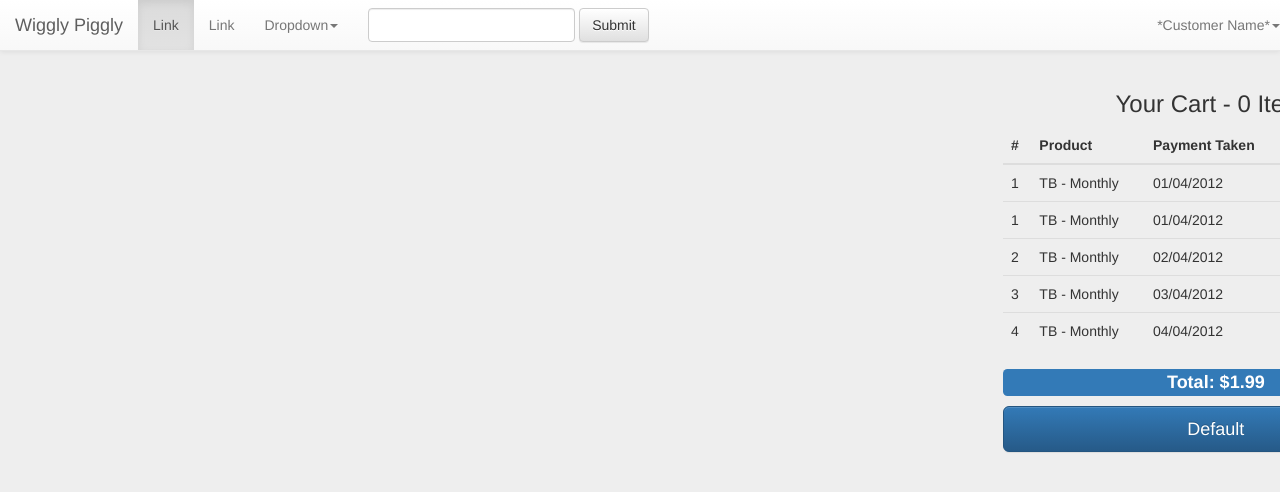
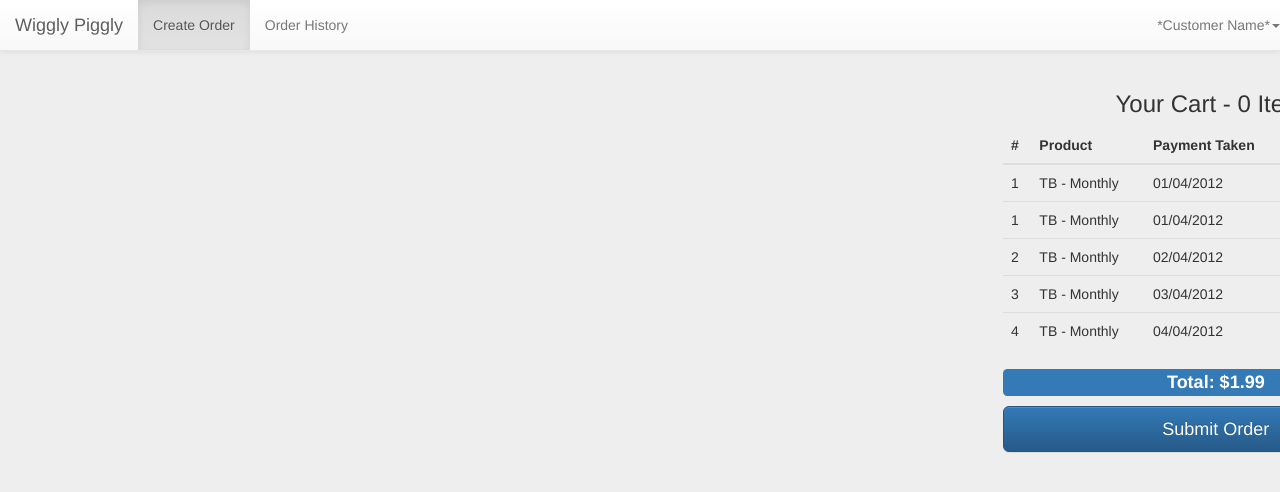
Before and after one commit to revelsn/CS3389-Spring-2017-Group2, a PHP site: page /customerDash.php in a window 1280 px wide. Shown: the top 492 px of the page. Run offline with PHP 8.4, Linux system fonts and the light colour scheme; data that the repository does not hold is empty; some libraries are stand-ins or nearby versions.

Commit message:
Removed Extra Links in Header of User Dashboard Page
Registration and Login pages now link to each other. See webpages chart
in Google Drive.

```diff
--- a/customerDash.php
+++ b/customerDash.php
@@ -30,61 +30,21 @@
                 <div class="collapse navbar-collapse" id="bs-example-navbar-collapse-1">
                     <ul class="nav navbar-nav">
                         <li class="active">
-                            <a href="#">Link</a>
+                            <a href="#">Create Order</a>
                         </li>
                         <li>
-                            <a href="#">Link</a>
-                        </li>
-                        <li class="dropdown">
-                            <a href="#" class="dropdown-toggle" data-toggle="dropdown">Dropdown<strong class="caret"></strong></a>
-                            <ul class="dropdown-menu">
-                                <li>
-                                    <a href="#">Action</a>
-                                </li>
-                                <li>
-                                    <a href="#">Another action</a>
-                                </li>
-                                <li>
-                                    <a href="#">Something else here</a>
-                                </li>
-                                <li class="divider">
-                                </li>
-                                <li>
-                                    <a href="#">Separated link</a>
-                                </li>
-                                <li class="divider">
-                                </li>
-                                <li>
-                                    <a href="#">One more separated link</a>
-                                </li>
-                            </ul>
+                            <a href="#">Order History</a>
                         </li>
                     </ul>
-                    <form class="navbar-form navbar-left" role="search">
-                        <div class="form-group">
-                            <input class="form-control" type="text" />
-                        </div>
-                        <button type="submit" class="btn btn-default">
-                            Submit
-                        </button>
-                    </form>
                     <ul class="nav navbar-nav navbar-right">
                         <li class="dropdown">
                             <a href="#" class="dropdown-toggle" data-toggle="dropdown">*Customer Name*<strong class="caret"></strong></a>
                             <ul class="dropdown-menu">
                                 <li>
-                                    <a href="#">Action</a>
+                                    <a href="#">Profile</a>
                                 </li>
                                 <li>
-                                    <a href="#">Another action</a>
-                                </li>
-                                <li>
-                                    <a href="#">Something else here</a>
-                                </li>
-                                <li class="divider">
-                                </li>
-                                <li>
-                                    <a href="#">Separated link</a>
+                                    <a href="# ">Sign out</a>
                                 </li>
                             </ul>
                         </li>
@@ -198,7 +158,7 @@
                 </tbody>
             </table> <h3><span class="label label-primary" style="display: block">Total: $1.99</span></h3>
             <button type="button" class="btn btn-primary btn-lg btn-block">
-                Default
+                Submit Order
             </button>
         </div>
     </div>
--- a/register.php
+++ b/register.php
@@ -19,6 +19,9 @@ include 'defaultscripts.php';
   <body>
 
     <div class="container">
+        <form action="login.php">
+            <button class="btn btn-sm btn-success" type="submit" style="float: right">Sign in</button>
+        </form>
         <!-- This form has first name, last name, email, password, and password confirm fields for the user to input info -->
       <form class="form-signin" action="DBUserRegister.php" method="post" data-toggle="validator">
         <h2 class="form-signin-heading, text-center">Wiggly Piggly <br>User Registration</h2>
```
Also changed, not shown: DBaccess.php (+4 -4 lines), dbconnect.php (deleted, +0 -41 lines), index.html (deleted, +0 -12 lines), login.php (+21 -2 lines), DBUserRegister.php (indentation only).
